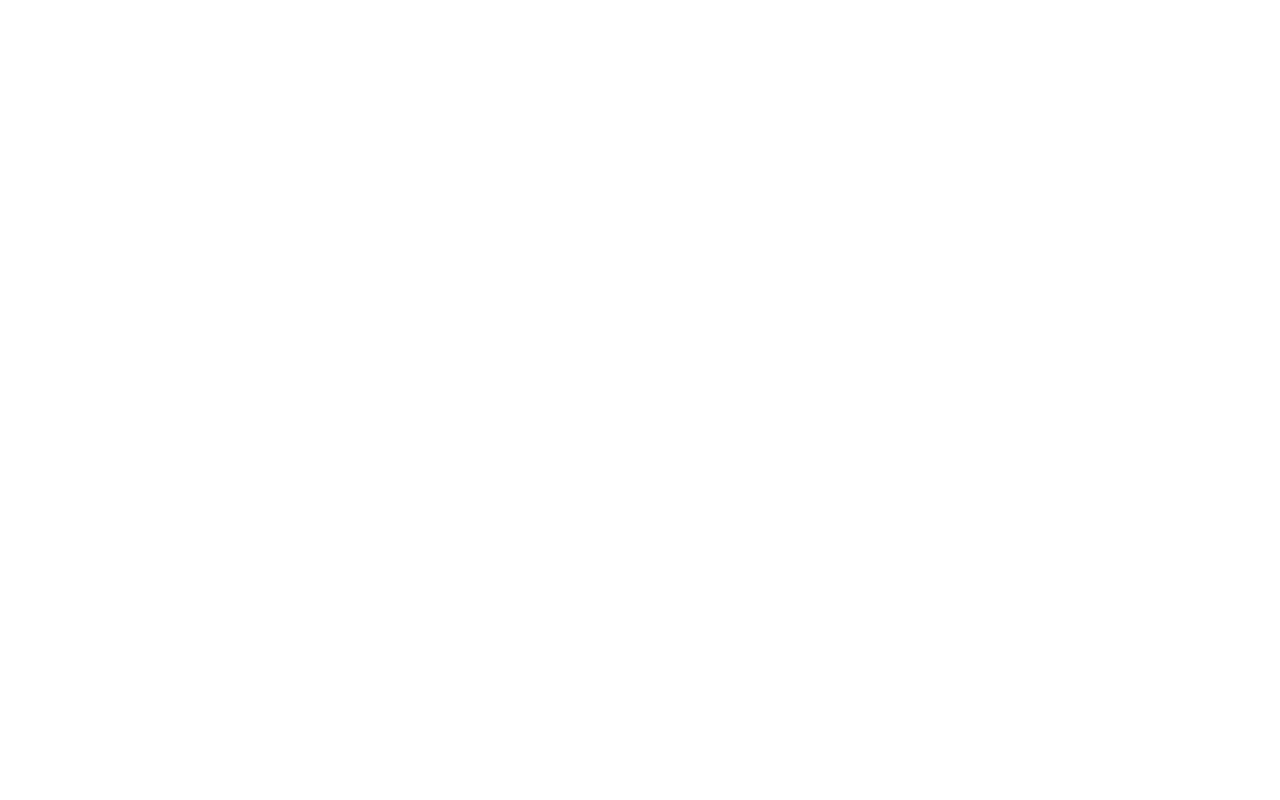
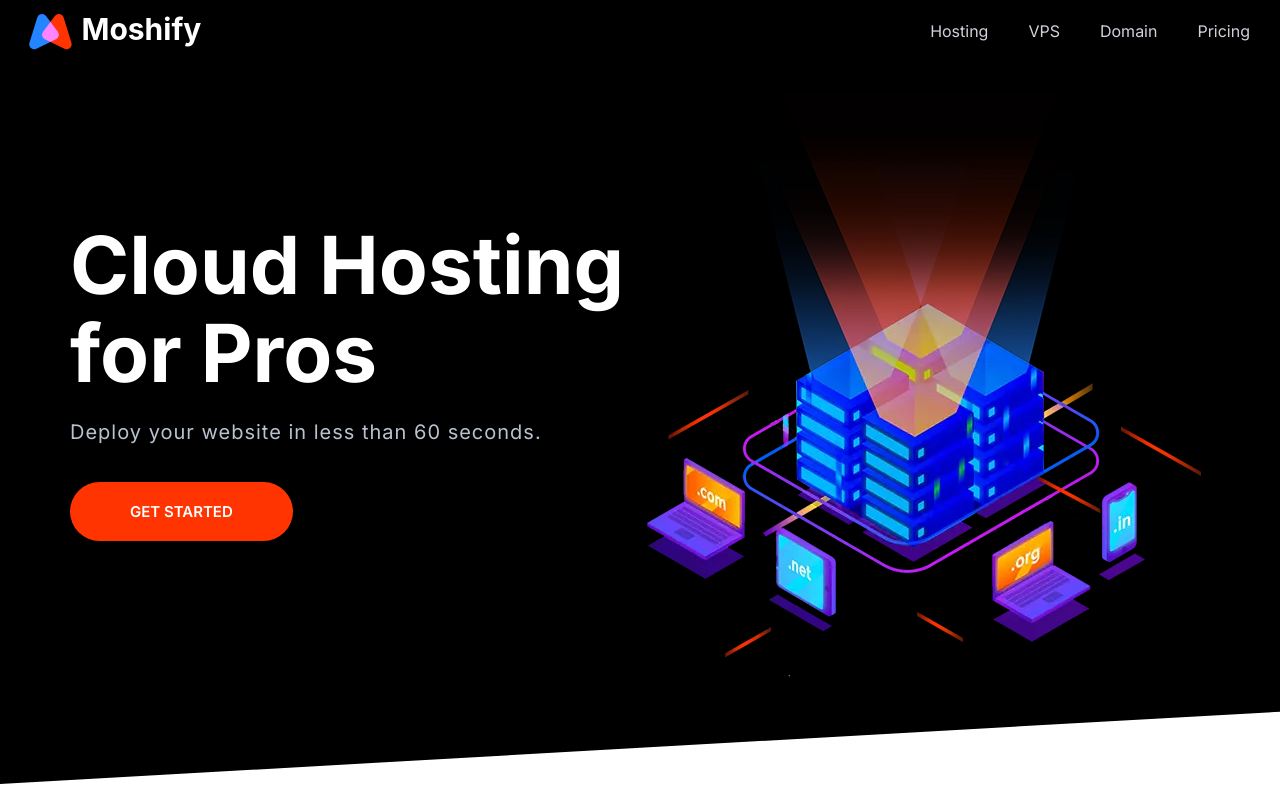
Before and after one commit to lfaizahmedl/moshified, a plain HTML site: page index.html in a window 1280 px wide. Drawn offline with Linux system fonts and the light colour scheme.

Commit message:
hero section done

```diff
--- a/css/styles.css
+++ b/css/styles.css
@@ -28,6 +28,7 @@ h2,
 h3 {
   color: var(--color-headings);
   margin-bottom: 1rem;
+  line-height: 1.1;
 }
 h1 {
   font-size: 7rem;
@@ -417,3 +418,121 @@ a {
   max-height: 100vh;
   opacity: 1;
 }
+
+/* Blocks */
+.block {
+  --padding-vertical: 6rem;
+  padding: var(--padding-vertical) 2rem;
+}
+
+.block__header {
+  text-align: center;
+}
+
+.block__heading {
+  margin-top: 0;
+}
+
+.block--dark {
+  background: #000;
+  color: #7b858b;
+}
+
+.block--dark .block__heading {
+  color: #fff;
+}
+
+.block--skewed-right {
+  padding-bottom: calc(var(--padding-vertical) + 4rem);
+  clip-path: polygon(0% 0%, 100% 0%, 100% 100%, 0% 80%);
+}
+
+.block--skewed-left {
+  padding-bottom: calc(var(--padding-vertical) + 4rem);
+  clip-path: polygon(0% 0%, 100% 0%, 100% 80%, 0% 100%);
+}
+
+.container {
+  max-width: 1140px;
+  margin: 0 auto;
+}
+
+/* Navigation Bar */
+.nav {
+  align-items: center;
+  background: #000;
+  display: flex;
+  flex-wrap: wrap;
+  justify-content: space-between;
+  padding: 0 1rem;
+}
+.nav__list {
+  width: 100%;
+  margin: 0;
+}
+.nav__item {
+  padding: 0.5rem 2rem;
+  border-bottom: 1px solid #222;
+}
+.nav__item > a {
+  color: #d2d0db;
+  transition: color 0.3s;
+}
+.nav__item > a:hover {
+  color: #fff;
+}
+.nav__toggler {
+  opacity: 0.5;
+  transition: box-shadow .15s;
+
+  cursor: pointer;
+}
+.nav.collapsible--expanded .nav__toggler {
+  opacity: 1;
+  box-shadow: 0 0 0 3px #666;
+  border-radius: 5px;
+}
+.nav__brand {
+  transform: translateY(5px);
+}
+
+@media screen and (min-width: 768px) {
+  .nav__toggler {
+    display: none;
+  }
+  .nav__list {
+    width: auto;
+    display: flex;
+    font-size: 1.6rem;
+    max-height: 100%;
+    opacity: 1;
+  }
+  .nav__item {
+    border: 0;
+  }
+}
+
+/* Hero */
+.hero {
+  clip-path: polygon(0% 0%, 100% 0%, 100% 90%, 0% 100%);
+}
+
+.hero__tagline {
+  font-size: 2rem;
+  color: #b9c3cf;
+  letter-spacing: 1px;
+  margin: 2rem 0 5rem;
+}
+.hero__image {
+  width: 100%;
+}
+
+@media screen and (min-width: 768px) {
+  .hero {
+    padding-top: 0;
+  }
+  .hero__content {
+    text-align: left;
+    align-self: center;
+  }
+}
--- a/index.html
+++ b/index.html
@@ -12,6 +12,32 @@
 </head>
 
 <body>
+    <nav class="nav collapsible">
+        <a class="nav__brand" href="/"><img src="images/logo.svg" alt="company logo"></a>
+        <svg class="icon icon--white nav__toggler">
+            <use xlink:href='images/sprite.svg#menu'></use>
+        </svg>
+        <ul class="list nav__list collapsible__content">
+            <li class="nav__item"><a href="#">Hosting</a></li>
+            <li class="nav__item"><a href="#">VPS</a></li>
+            <li class="nav__item"><a href="#">Domain</a></li>
+            <li class="nav__item"><a href="#">Pricing</a></li>
+        </ul>
+    </nav>
+    <section class="block block--dark block--skewed-left hero">
+        <div class="container grid grid--1x2">
+            <header class="block__header hero__content">
+                <h1 class="block__heading">Cloud Hosting for Pros</h1>
+                <p class="hero__tagline">Deploy your website in less than 60 seconds.</p>
+                <a href="#" class="btn btn--accent btn--stretched">Get Started</a>
+            </header>
+            <picture>
+                <source type="image/webp" srcset="images/banner.webp 1x, images/banner@2.webp 2x">
+                <source type="image/png" srcset="images/banner.png 1x, images/banner@2.png 2x">
+                <img class="hero__image" src="./images/banner.png" alt="">
+            </picture>
+        </div>
+    </section>
 
 
 
```
Also changed, not shown: components/blocks.html (added, +9 -0 lines), components/hero.html (added, +14 -0 lines), components/nav.html (added, +12 -0 lines), components/navbar.html (added, +12 -0 lines), images/banner.png, images/banner.webp (added), images/banner@2x.png (added), images/banner@2x.webp (added).
